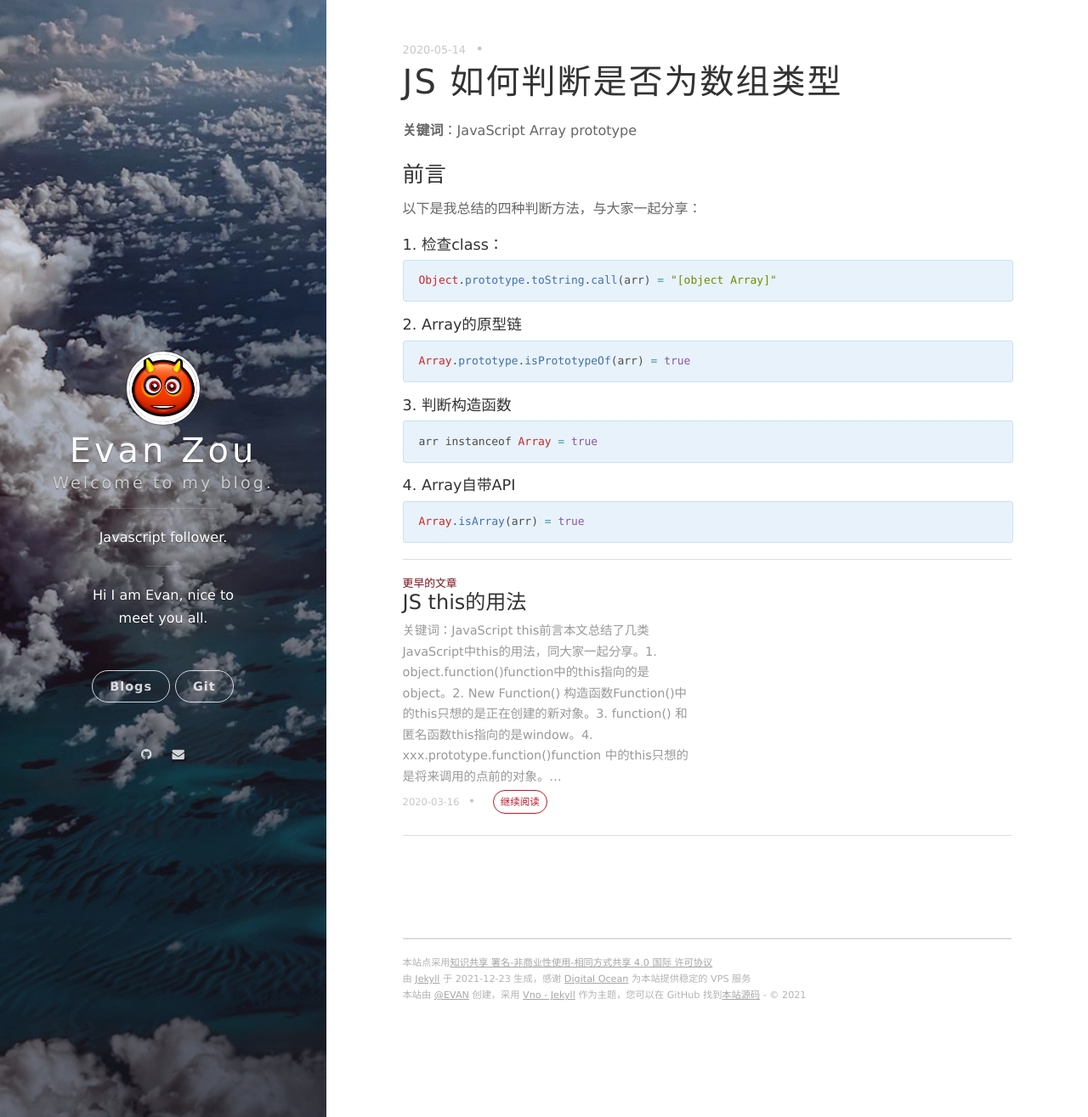
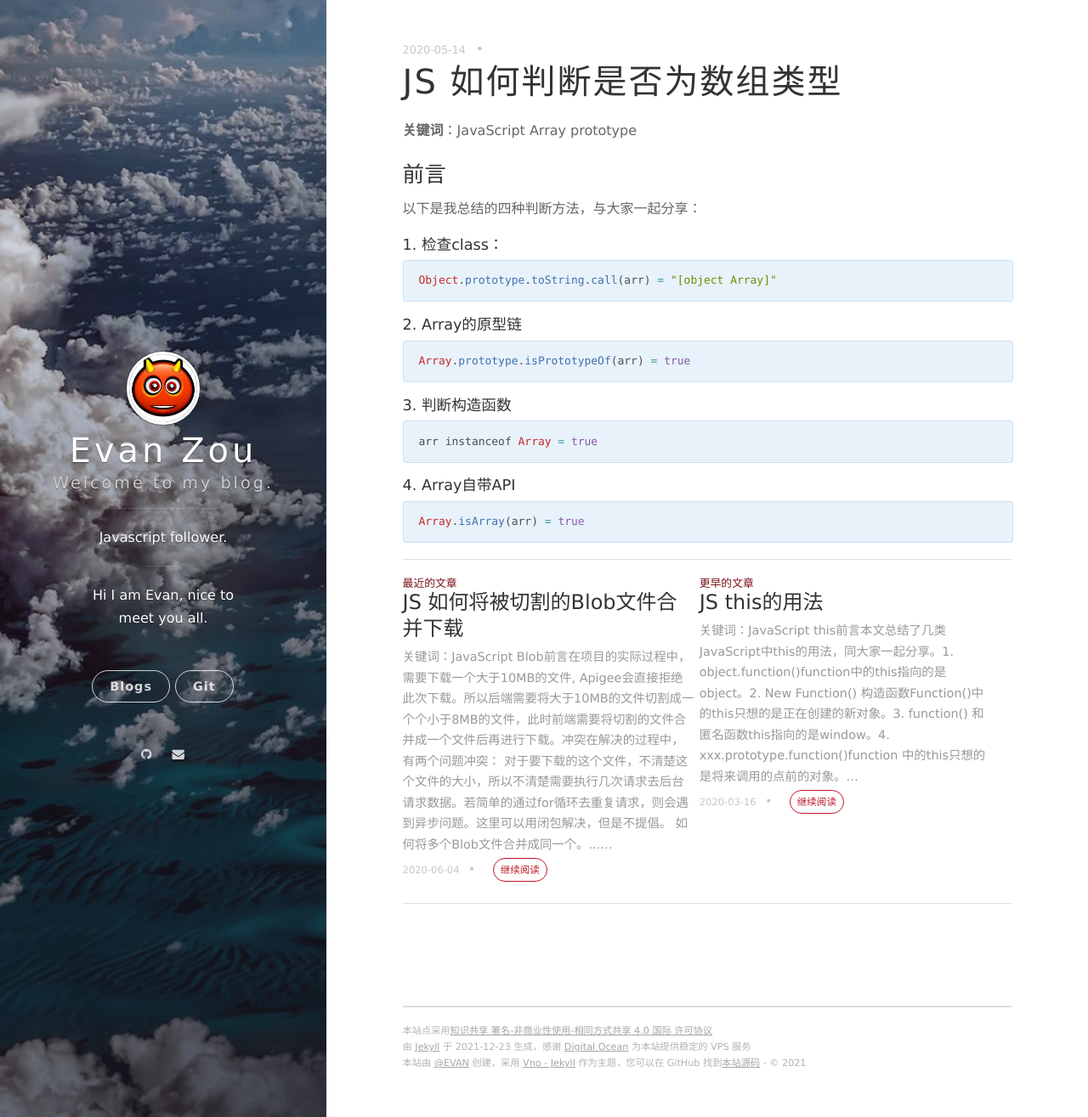
Before and after one commit to Evanzew/Evanzew.github.io, a Jekyll site: the page built from _posts/2020-05-14-JS-How-To-Check-Array-Type.markdown, in a window 1280 px wide and 1315 px high. Shown: the whole window at 85% size. Built offline with Jekyll 4.4.1, drawn with Linux system fonts in a browser that asks for light colours; nearby versions of some CDN libraries; comment, search, counter and statistics services are not loaded.

Commit message:
Update blogs

```diff
--- a/_posts/2017-10-06-JS-Global-function.markdown
+++ b/_posts/2017-10-06-JS-Global-function.markdown
@@ -1,7 +1,7 @@
 ---
 layout: post
 title: JS 11个全局函数
-date: 2017-10-04 14:36:24.000000000 +09:00
+date: 2017-10-06 14:36:24.000000000 +09:00
 ---
 
 **关键词**：全局函数 JavaScript
--- /dev/null
+++ b/_posts/2020-06-04-JS-How-To-merge-ttwo-blob.markdown
@@ -0,0 +1,81 @@
+---
+layout: post
+title: JS 如何将被切割的Blob文件合并下载
+date: 2020-06-04 16:07:24.000000000 +09:00
+---
+
+**关键词**：JavaScript  Blob
+
+### 前言
+在项目的实际过程中，需要下载一个大于10MB的文件, Apigee会直接拒绝此次下载。所以后端需要将大于10MB的文件切割成一个个小于8MB的文件，此时前端需要将切割的文件合并成一个文件后再进行下载。
+
+### 冲突
+在解决的过程中，有两个问题冲突：
+1. 对于要下载的这个文件，不清楚这个文件的大小，所以不清楚需要执行几次请求去后台请求数据。若简单的通过for循环去重复请求，则会遇到异步问题。这里可以用闭包解决，但是不提倡。
+2. 如何将多个Blob文件合并成同一个。
+
+### 解决方案：
+
+- 1. 用递归去解决循环的问题。（具体实现参考下述完整代码）
+
+- 2. 有两种方式去将Blob拼接
+  - 1.  将Blob片段push到一个数组里
+{% highlight ruby %}
+    const chunckNumber = !fileSize ? 1 : Math.ceil(fileSize / (8 * 1024 *1024));
+    let fileData = [];
+    const getFileContent = (index) => {
+      if (index < chunckNumber) {//chunckNumber指的是需要循环的次数
+        getFileContent(id, true, index).subscribe(data => { //getFileContent是一个service请求
+          fileData.push(data);  //data是blob属性
+          getFileContent(index + 1);
+        },
+          (err) => {
+            this.selectFileId = null;
+            this.handleError(err);
+          });
+      } else {
+        this.selectFileId = null;
+        const blob = new Blob(fileData, {
+          type: "application/vnd.openxmlformats-officedocument.spreadsheetml.sheet"
+        });
+        const link = document.createElement('a');
+        link.href = window.URL.createObjectURL(blob);
+        link.download = name;
+        link.click();
+        window.URL.revokeObjectURL(link.href);
+      }
+    };
+    getFileContent(0);
+{% endhighlight %}
+
+  - 2.将Blob片段转化为2进制然后合并到一个数组里
+{% highlight ruby %}
+    const chunckNumber = !fileSize ? 1 : Math.ceil(fileSize / (8 * 1024 *1024))
+    let fileData = new Uint8Array([]);
+    const getFileContent = (index) => {
+      if (index < chunckNumber) { //chunckNumber指的是需要循环的次数
+        getFileContent(id, true, index).subscribe(data => { //getFileContent是一个service请求
+          data.arrayBuffer().then(buffer => { //返回类型为Blob的data
+            fileData = new Uint8Array([
+                ...fileData,
+                ...new Uint8Array(buffer),
+              ]);
+            getFileContentx(index + 1);
+          })
+        });
+      } else {
+        const blob = new Blob([fileData], {
+          type: "application/vnd.openxmlformats-officedocument.spreadsheetml.sheet"
+        });
+        const link = document.createElement('a');
+        link.href = window.URL.createObjectURL(blob);
+        link.download = name;
+        link.click();
+        window.URL.revokeObjectURL(link.href);
+      }
+    };
+    getFileContent(0);
+{% endhighlight %}
+
+#### 后言
+希望本文会对你有所帮助，如果有什么问题，可在下方留言沟通。
```
Also changed, not shown: _posts/2017-10-08-JS-double!.markdown (added, +24 -0 lines), _posts/2020-07-01-React-onMouseDown.markdown (added, +46 -0 lines), _posts/2020-07-29-React-active-class.markdown (added, +11 -0 lines), _posts/2020-09-18-React-form-submit-error.markdown (added, +38 -0 lines), _posts/2020-11-11-HTML-div-space.markdown (added, +13 -0 lines), _posts/2020-12-12-Auglar-change-son-component-style.markdown (added, +26 -0 lines), _posts/2021-03-15-Auglar-MSAL-B2C-1.markdown (added, +100 -0 lines), _posts/2021-11-11 Augnlar-update-error-forms.markdown (added, +31 -0 lines), _posts/2021-11-13 Augnlar-update-error-loadChildren.markdown (added, +31 -0 lines), _posts/2021-11-14 Augnlar-update-error-package-install.markdown (added, +19 -0 lines), _posts/2021-11-20 Augnlar-bwoser-debug.markdown (added, +48 -0 lines).
